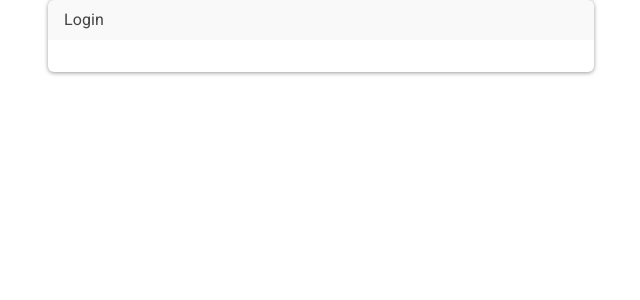
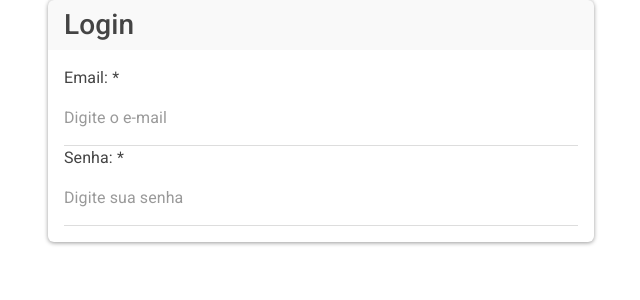
Before and after one commit to fcd007/financas-frontend-reactjs, a React (Create React App) app: page / in a window 1280 px wide. Shown: the top 300 px of the page, without its empty margins (334-974 px from the left). Built offline with nearby package versions, Linux system fonts and the light colour scheme.

Commit message:
feat: adicionado componente login

```diff
--- a/src/presentation/components/Card.js
+++ b/src/presentation/components/Card.js
@@ -4,7 +4,7 @@ class Card extends React.Component{
   render() {
     return (
         <div className='card mb-3'>
-          <div className='card-header'>{this.props.title}</div>
+          <h3 className='card-header'>{this.props.title}</h3>
           <div className="card-body">
             {this.props.children}
           </div>
--- /dev/null
+++ b/src/presentation/components/FormGroup.js
@@ -0,0 +1,15 @@
+import React from "react";
+
+class FormGroup extends React.Component{
+
+  render() {
+    return(
+      <div className="form-group">
+        <label htmlFor={this.props.htmlFor}>{this.props.label}</label>
+        {this.props.children}
+      </div>
+    )
+  }
+}
+
+export default FormGroup;
--- /dev/null
+++ b/src/presentation/components/Formulario.js
@@ -0,0 +1,26 @@
+import React from "react";
+import FormGroup from "./FormGroup";
+
+class Formulario extends React.Component {
+
+  render() {
+    return(
+      <div className="row">
+        <div className="col-lg-12">
+          <div className="bs-component">
+            <fieldset>
+                <FormGroup htmlFor="inputEmail" label="Email: *">
+                  <input type="email" className="form-control" id="email" aria-describedby="email" placeholder="Digite o e-mail"/>
+                </FormGroup>
+                <FormGroup htmlFor="inputPassword" label="Senha: *">
+                  <input type="password" className="form-control" id="password" aria-describedby="password" placeholder="Digite sua senha"/>
+                </FormGroup>
+            </fieldset>
+          </div>
+        </div>
+      </div>
+    )
+  }
+}
+
+export default Formulario;
--- a/src/presentation/pages/Login.js
+++ b/src/presentation/pages/Login.js
@@ -1,5 +1,6 @@
 import React from 'react';
 import Card from '../components/Card';
+import Formulario from '../components/Formulario';
 
 class Login extends React.Component {
   render() {
@@ -9,6 +10,7 @@ class Login extends React.Component {
           <div className='col-md-6' style={{position: 'relative', left: '300px'}}>
             <div className='bs-docs-section'>
               <Card title="Login">
+                <Formulario />
               </Card>
             </div>
           </div>
```
